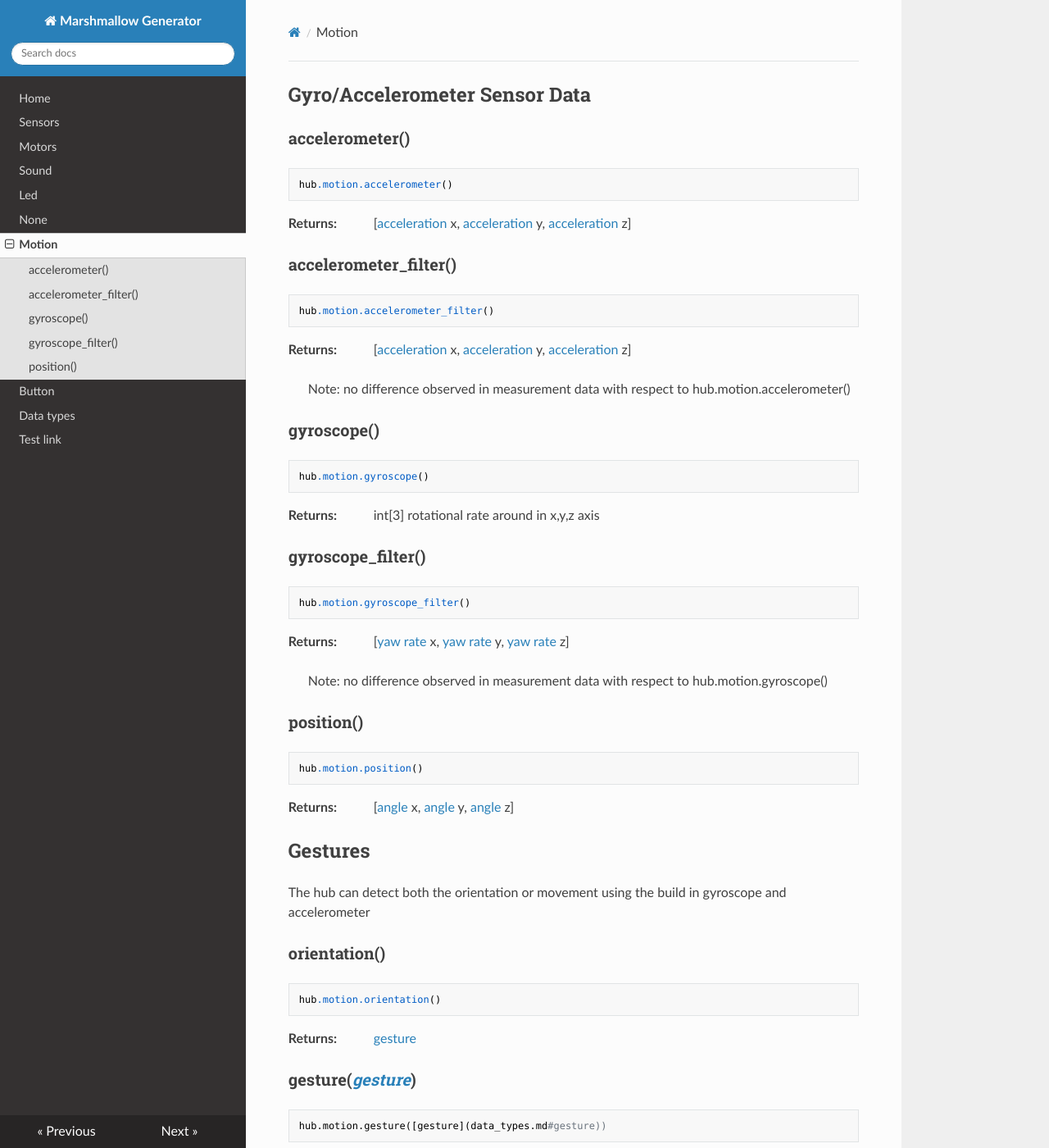
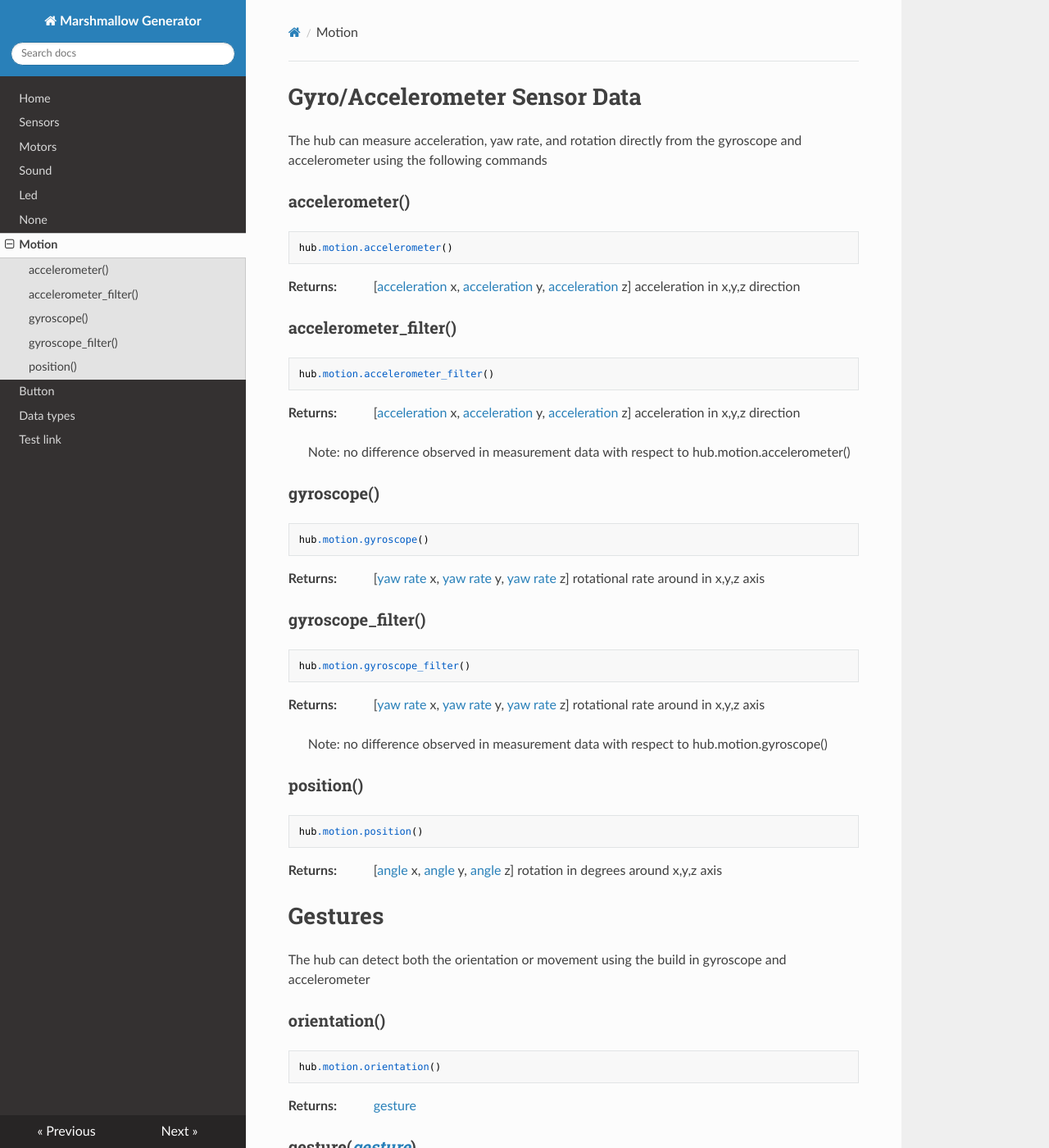
Before and after one commit to NStrijbosch/hub-module-notes, an MkDocs documentation site: the page built from docs/motion.md, in a window 1280 px wide and 1400 px high. Shown: the whole window at 82% size. Built offline with MkDocs 1.6.1, drawn with Linux system fonts in a browser that asks for light colours; nearby versions of some CDN libraries; some of the changed text lies outside the part shown.

Commit message:
Update motion.md

````diff
--- a/docs/motion.md
+++ b/docs/motion.md
@@ -4,7 +4,9 @@
 .section li { list-style: none !important}
 </style>
 
-## Gyro/Accelerometer Sensor Data
+# Gyro/Accelerometer Sensor Data
+
+The hub can measure acceleration, yaw rate, and rotation directly from the gyroscope and accelerometer using the following commands
 
 ### accelerometer()
 
@@ -13,7 +15,7 @@ hub.motion.accelerometer()
 ```
 __Returns:__
 
-* [[acceleration](data_types.md#acceleration) x, [acceleration](data_types.md#acceleration) y, [acceleration](data_types.md#acceleration) z]
+* [[acceleration](data_types.md#acceleration) x, [acceleration](data_types.md#acceleration) y, [acceleration](data_types.md#acceleration) z] acceleration in x,y,z direction
 
 ### accelerometer_filter()
 
@@ -23,7 +25,7 @@ hub.motion.accelerometer_filter()
 
 __Returns:__
 
-* [[acceleration](data_types.md#acceleration) x, [acceleration](data_types.md#acceleration) y, [acceleration](data_types.md#acceleration) z]
+* [[acceleration](data_types.md#acceleration) x, [acceleration](data_types.md#acceleration) y, [acceleration](data_types.md#acceleration) z] acceleration in x,y,z direction
 
 > Note: no difference observed in measurement data with respect to hub.motion.accelerometer()
 
@@ -34,7 +36,7 @@ hub.motion.gyroscope()
 ```
 __Returns:__
 
-* int[3] rotational rate around in x,y,z axis
+* [[yaw rate](data_types.md#yaw) x, [yaw rate](data_types.md#yaw) y, [yaw rate](data_types.md#yaw) z] rotational rate around in x,y,z axis
 
 
 ### gyroscope_filter()
@@ -44,7 +46,7 @@ hub.motion.gyroscope_filter()
 ```
 __Returns:__
 
-* [[yaw rate](data_types.md#yaw) x, [yaw rate](data_types.md#yaw) y, [yaw rate](data_types.md#yaw) z]
+* [[yaw rate](data_types.md#yaw) x, [yaw rate](data_types.md#yaw) y, [yaw rate](data_types.md#yaw) z] rotational rate around in x,y,z axis
 
 > Note: no difference observed in measurement data with respect to hub.motion.gyroscope()
 
@@ -56,10 +58,10 @@ hub.motion.position()
 
 __Returns:__
 
-* [[angle](data_types.md#angle) x, [angle](data_types.md#angle) y, [angle](data_types.md#angle) z]
+* [[angle](data_types.md#angle) x, [angle](data_types.md#angle) y, [angle](data_types.md#angle) z] rotation in degrees around x,y,z axis
 
 
-## Gestures
+# Gestures
 
 The hub can detect both the orientation or movement using the build in gyroscope and accelerometer
 
@@ -76,7 +78,7 @@ __Returns:__
 ### gesture(_[gesture](data_types.md#gesture)_)
 
 ```
-hub.motion.gesture([gesture](data_types.md#gesture))
+hub.motion.gesture(gesture)
 ```
 __Parameters:__
 
````
